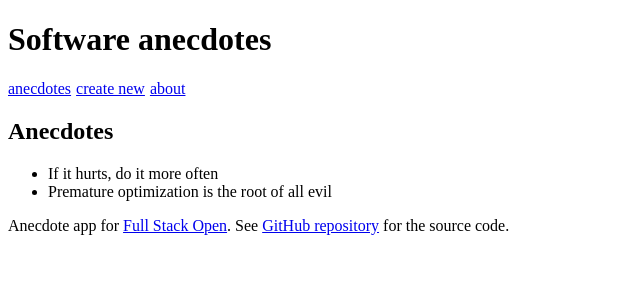
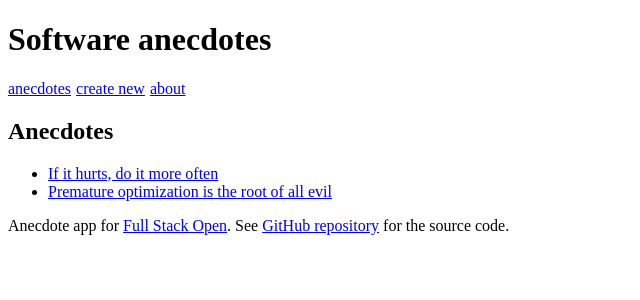
Before and after one commit to d1r0l/FSO2023-part7, a React (Create React App) app in the folder anecdotes_routed/: page / in a window 1280 px wide. Shown: the top 300 px of the page, without its empty margins (0-640 px from the left). Built offline with nearby package versions, Linux system fonts and the light colour scheme.

Commit message:
completed ex 7.2

```diff
--- a/anecdotes_routed/src/App.js
+++ b/anecdotes_routed/src/App.js
@@ -1,7 +1,8 @@
+/* eslint-disable no-unused-vars */
 /* eslint-disable react/no-unescaped-entities */
 /* eslint-disable react/prop-types */
 import { useState } from 'react'
-import { BrowserRouter, Link, Route, Routes } from 'react-router-dom'
+import { BrowserRouter, Link, Route, Routes, useMatch } from 'react-router-dom'
 
 const Menu = () => {
   const padding = {
@@ -16,11 +17,30 @@
   )
 }
 
+const Anecdote = ({ anecdotes }) => {
+  const match = useMatch('/anecdotes/:id')
+  const anecdote = anecdotes
+    ? anecdotes.find(anecdote => anecdote.id === Number(match.params.id))
+    : null
+
+  return (
+    <div>
+      <h2>{anecdote.content} by {anecdote.author}</h2>
+      <p>has {anecdote.votes} votes</p>
+      <p>for more info see <a href={anecdote.info}>{anecdote.info}</a></p>
+    </div>
+  )
+}
+
 const AnecdoteList = ({ anecdotes }) => (
   <div>
     <h2>Anecdotes</h2>
     <ul>
-      {anecdotes.map(anecdote => <li key={anecdote.id} >{anecdote.content}</li>)}
+      {anecdotes.map(anecdote =>
+        <li key={anecdote.id}>
+          <Link to={`/anecdotes/${anecdote.id}`}>{anecdote.content}</Link>
+        </li>
+      )}
     </ul>
   </div>
 )
@@ -105,7 +125,6 @@
     }
   ])
 
-  // eslint-disable-next-line no-unused-vars
   const [ notification, setNotification ] = useState('')
 
   const addNew = (anecdote) => {
@@ -116,7 +135,6 @@
   const anecdoteById = (id) =>
     anecdotes.find(a => a.id === id)
 
-  // eslint-disable-next-line no-unused-vars
   const vote = (id) => {
     const anecdote = anecdoteById(id)
 
@@ -134,7 +152,9 @@
         <h1>Software anecdotes</h1>
         <Menu />
         <Routes>
+          <Route path="/anecdotes/:id" element={<Anecdote anecdotes={anecdotes} />} />
           <Route path="/" element={<AnecdoteList anecdotes={anecdotes} />} />
+          <Route path="/anecdotes" element={<AnecdoteList anecdotes={anecdotes} />} />
           <Route path="/create" element={<CreateNew addNew={addNew} />} />
           <Route path="/about" element={<About />} />
         </Routes>
```
